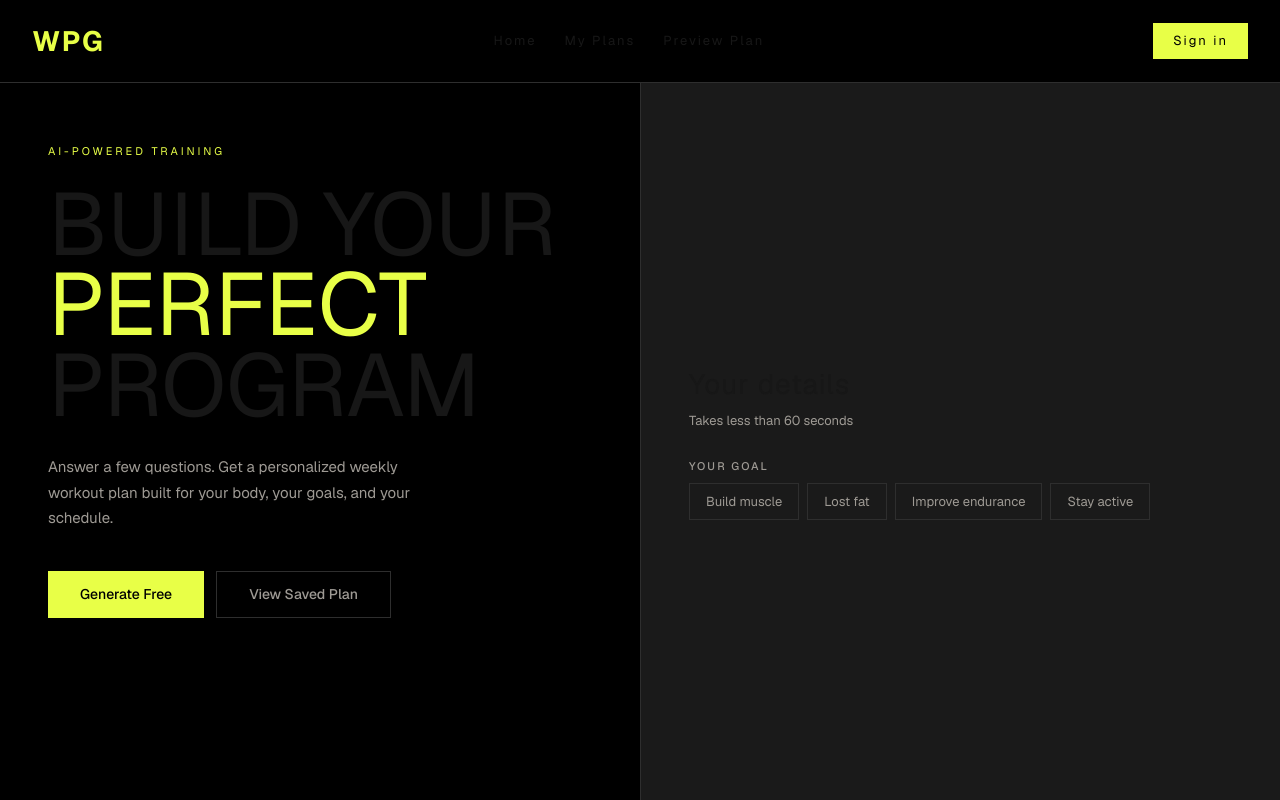
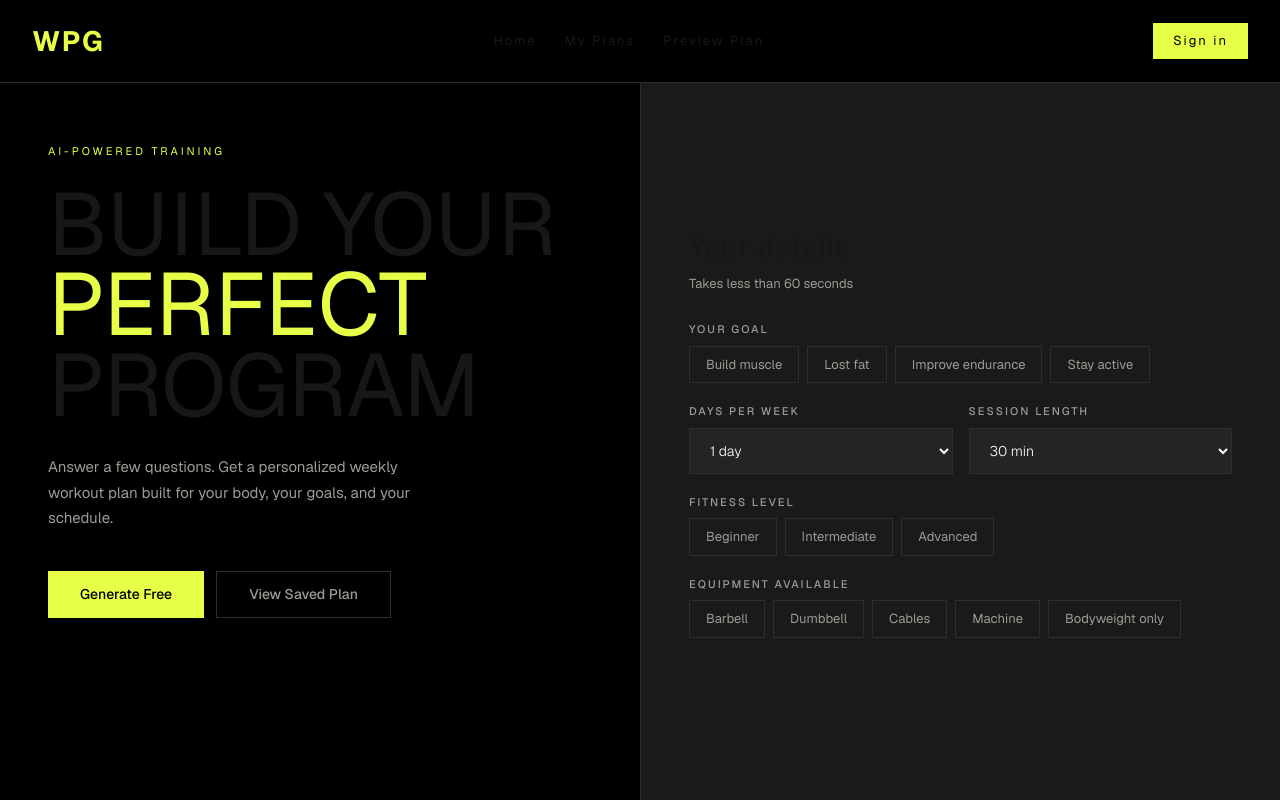
Before and after one commit to Arissj4/Workout-Plan-Generator, a Next.js app in the folder workout-plan-generator/: page / in a window 1280 px wide. Built offline with nearby package versions, Linux system fonts and the light colour scheme.

Commit message:
WPG [ADD] Updated the main page's form

```diff
--- a/workout-plan-generator/src/app/globals.css
+++ b/workout-plan-generator/src/app/globals.css
@@ -7,6 +7,7 @@
   --wpg-muted-text-color: #9e9a94;
   --wpg-accent-color: #e8ff47;
   --wpg-border-color: #2e2e2e;
+  --wpg-card-color: #242424;
 }
 
 @theme inline {
--- a/workout-plan-generator/src/app/landing.tsx
+++ b/workout-plan-generator/src/app/landing.tsx
@@ -3,8 +3,18 @@ import { useState } from "react";
 
 export default function Landing(){
   const goals: Array<string> = ["Build muscle", "Lost fat", "Improve endurance", "Stay active"];
+  const levels: Array<string> = ["Beginner", "Intermediate", "Advanced"];
+  const equipments: Array<string> = ["Barbell", "Dumbbell", "Cables", "Machine", "Bodyweight only"];
 
   const [selectedGoal, setGoal] = useState<number>(0);
+  const [selectedDays, setDays] = useState<number>(1);
+  const [selectedLength, setLength] = useState<number>(1);
+  const [selectedLevel, setLevel] = useState<number>(0);
+  const [selectedEquipment, setEquipment] = useState<Array<number>>([]);
+
+
+
+
 
   return(
     <>
@@ -55,7 +65,7 @@ export default function Landing(){
               </div>
             </div>
 
-            <div>
+            <div className="mb-5">
               <div className="uppercase text-[11px] text-(--wpg-muted-text-color) tracking-[2px] mb-2 font-medium">
                 Your goal
               </div>
@@ -66,8 +76,93 @@ export default function Landing(){
                       key={index}
                       className="text-[13px] text-(--wpg-muted-text-color) cursor-pointer border border-(--wpg-border-color) px-4 py-2 focus:text-(--wpg-accent-color) focus:border focus:border-(--wpg-accent-color) focus:bg-[rgba(232,255,71,.06)]"
                       onClick={() => setGoal(index)}
+                      type="button"
                     >
                       {goal}
+                    </button>
+                  )
+                })}
+              </div>
+            </div>
+
+            <div className="grid grid-cols-2 gap-4 mb-5">
+              <div>
+                <div className="uppercase text-[11px] text-(--wpg-muted-text-color) tracking-[2px] mb-2 font-medium">
+                  days per week
+                </div>
+                <div>
+                  <select
+                    className="w-full bg-(--wpg-card-color) border border-(--wpg-border-color) text-white px-4 py-3 text-[14px] font-light outline-0"
+                    onChange={ (e) => setDays(parseInt(e.target.value))}
+                  >
+                    <option value="1" className="bg-[#242424]" selected>1 day</option>
+                    <option value="2" className="bg-[#242424]">2 days</option>
+                    <option value="3" className="bg-[#242424]">3 days</option>
+                    <option value="4" className="bg-[#242424]">4 days</option>
+                    <option value="5" className="bg-[#242424]">5 days</option>
+                    <option value="6" className="bg-[#242424]">6 days</option>
+                    <option value="7" className="bg-[#242424]">7 days</option>
+                  </select>
+                </div>
+              </div>
+              <div>
+                <div className="uppercase text-[11px] text-(--wpg-muted-text-color) tracking-[2px] mb-2 font-medium">
+                  session length
+                </div>
+                <div>
+                  <select
+                    className="w-full bg-(--wpg-card-color) border border-(--wpg-border-color) text-white px-4 py-3 text-[14px] font-light outline-0"
+                    onChange={ (e) => setLength(parseInt(e.target.value))}
+                  >
+                    <option value="1" className="bg-[#242424]" selected>30 min</option>
+                    <option value="2" className="bg-[#242424]">45 min</option>
+                    <option value="3" className="bg-[#242424]">60 min</option>
+                    <option value="4" className="bg-[#242424]">90 min</option>
+                  </select>
+                </div>
+              </div>
+            </div>
+
+            <div className="mb-5">
+              <div className="uppercase text-[11px] text-(--wpg-muted-text-color) tracking-[2px] mb-2 font-medium">
+                fitness level
+              </div>
+              <div className="flex gap-2 flex-wrap">
+                {levels.map((level, index) => {
+                  return (
+                    <button
+                      key={index}
+                      className="text-[13px] text-(--wpg-muted-text-color) cursor-pointer border border-(--wpg-border-color) px-4 py-2 focus:text-(--wpg-accent-color) focus:border focus:border-(--wpg-accent-color) focus:bg-[rgba(232,255,71,.06)]"
+                      onClick={() => setLevel(index)}
+                      type="button"
+                    >
+                      {level}
+                    </button>
+                  )
+                })}
+              </div>
+            </div>
+
+            <div className="mb-5">
+              <div className="uppercase text-[11px] text-(--wpg-muted-text-color) tracking-[2px] mb-2 font-medium">
+                equipment available
+              </div>
+              <div className="flex gap-2 flex-wrap">
+                {equipments.map((equipment, index) => {
+                  return (
+                    <button
+                      key={index}
+                      className="text-[13px] text-(--wpg-muted-text-color) cursor-pointer border border-(--wpg-border-color) px-4 py-2 focus:text-(--wpg-accent-color) focus:border focus:border-(--wpg-accent-color) focus:bg-[rgba(232,255,71,.06)]"
+                      onClick={() => {
+                        if (!selectedEquipment.includes(index)) {
+                          setEquipment(selectedEquipment.filter((item) => item !== index));
+                        } else {
+                          setEquipment([...selectedEquipment, index]);
+                        }
+                      }}
+                      type="button"
+                    >
+                      {equipment}
                     </button>
                   )
                 })}
```
